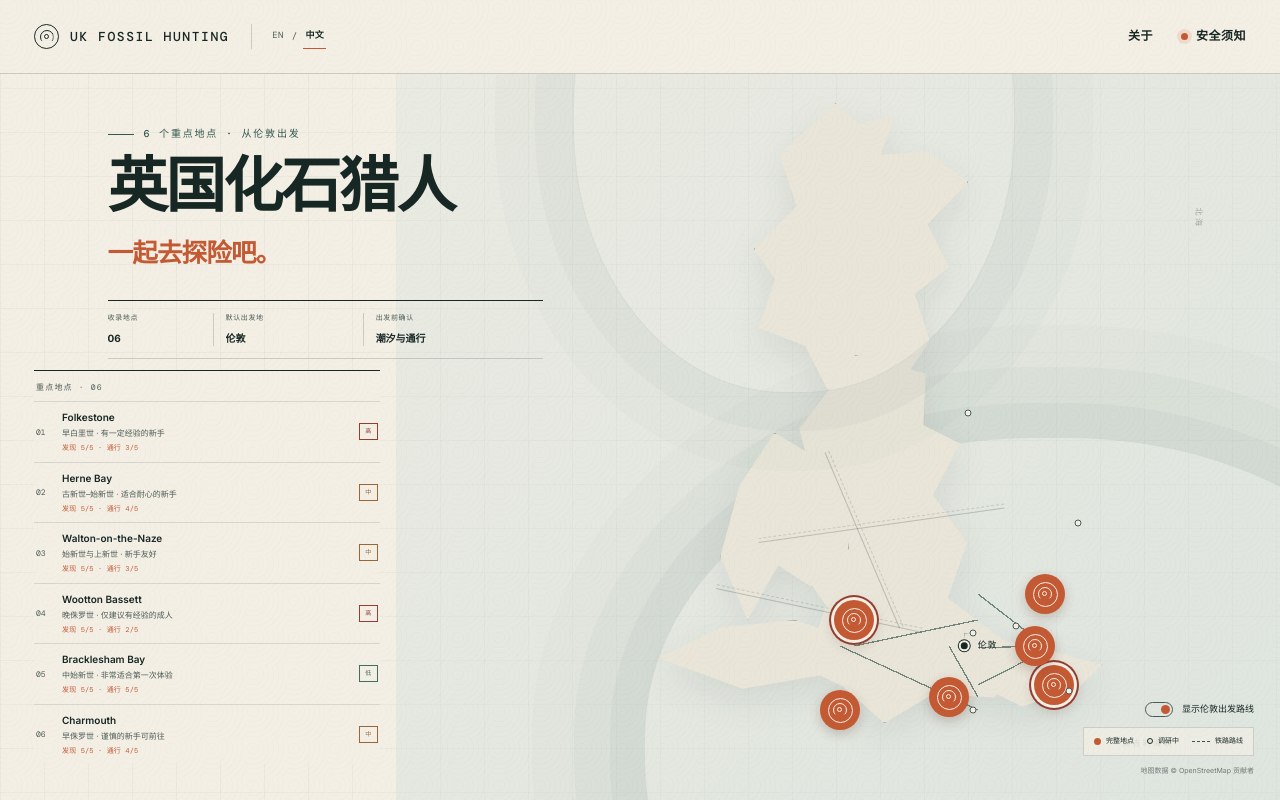
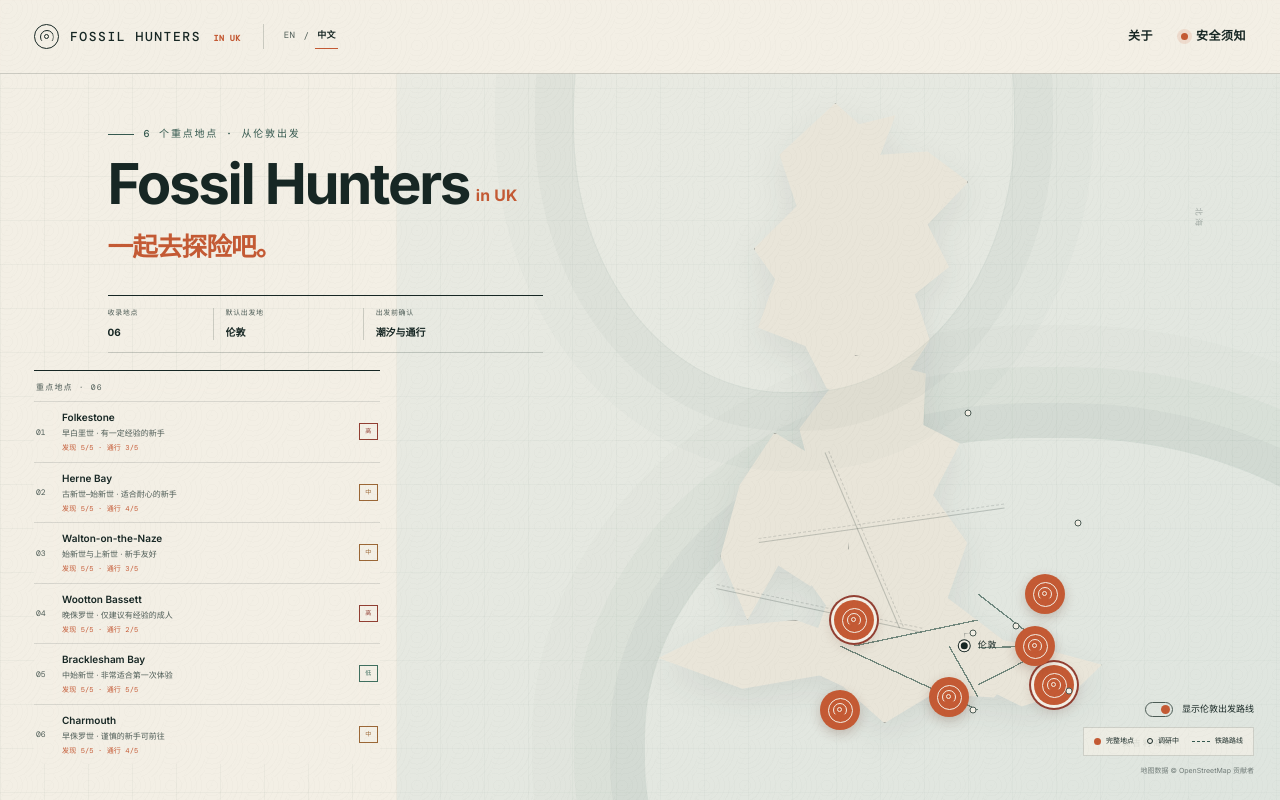
Before and after one commit to LUMINOUS1229/Uk-Fossil-Hunting, a Next.js app: page / in a window 1280 px wide. Built offline with nearby package versions, Linux system fonts and the light colour scheme.

Commit message:
Update title to Fossil Hunters in UK

```diff
--- a/app/FossilMap.tsx
+++ b/app/FossilMap.tsx
@@ -583,7 +583,7 @@ const localizeLocation = (location: Location, language: Language): Location => {
 const copy = {
   en: {
     returnMap: "Return to UK map", about: "About", safetyFirst: "Safety first",
-    heroEyebrow: "6 FIELD SITES · ROUTES FROM LONDON", heroTitle: "UK Fossil Hunters", heroSubtitle: "Let’s go exploring.",
+    heroEyebrow: "6 FIELD SITES · ROUTES FROM LONDON", heroTitle: "Fossil Hunters", heroSubtitle: "Let’s go exploring.",
     scopeSites: "FIELD SITES", scopeStart: "STARTING FROM", scopeStartValue: "LONDON", scopeCheck: "CHECK BEFORE", scopeCheckValue: "TIDE & ACCESS",
     northSea: "NORTH SEA", channel: "ENGLISH CHANNEL", london: "London", open: "Open",
     fromLondon: "from London", fieldSites: "FIELD SITES · 06", close: "Close", explore: "Explore 6 field sites", findShort: "Finds", accessShort: "Access",
@@ -604,7 +604,7 @@ const copy = {
   },
   zh: {
     returnMap: "返回英国总览地图", about: "关于", safetyFirst: "安全须知",
-    heroEyebrow: "6 个重点地点 · 从伦敦出发", heroTitle: "英国化石猎人", heroSubtitle: "一起去探险吧。",
+    heroEyebrow: "6 个重点地点 · 从伦敦出发", heroTitle: "Fossil Hunters", heroSubtitle: "一起去探险吧。",
     scopeSites: "收录地点", scopeStart: "默认出发地", scopeStartValue: "伦敦", scopeCheck: "出发前确认", scopeCheckValue: "潮汐与通行",
     northSea: "北海", channel: "英吉利海峡", london: "伦敦", open: "打开",
     fromLondon: "从伦敦出发", fieldSites: "重点地点 · 06", close: "关闭", explore: "探索 6 个重点地点", findShort: "发现", accessShort: "通行",
@@ -709,7 +709,7 @@ function IntroScreen({ phase }: { phase: Exclude<IntroPhase, "done"> }) {
     <div className={`intro-screen ${phase}`} role="status" aria-label="正在加载英国化石地图">
       <div className="intro-stage">
         <div className="intro-copy">
-          <h1>英国化石猎人</h1>
+          <h1 className="fossil-title"><span>Fossil Hunters</span><small>in UK</small></h1>
           <p>一起去探险吧。</p>
         </div>
         <PixelDinosaur />
@@ -772,7 +772,7 @@ export function FossilMap() {
         <div className="header-left">
           <button className="brand" onClick={() => setSelectedId(null)} aria-label={t.returnMap}>
             <AmmoniteMark small />
-            <span>UK FOSSIL HUNTING</span>
+            <span className="brand-title">FOSSIL HUNTERS <small>IN UK</small></span>
           </button>
           <div className="language-toggle" role="group" aria-label={language === "en" ? "Language" : "语言"}>
             <button className={language === "en" ? "active" : ""} onClick={() => setLanguage("en")} aria-pressed={language === "en"}>EN</button>
@@ -791,7 +791,7 @@ export function FossilMap() {
       <section className={`overview ${selected ? "is-zoomed" : ""}`} aria-hidden={Boolean(selected)}>
         <div className="overview-title">
           <p className="eyebrow">{t.heroEyebrow}</p>
-          <h1>{t.heroTitle}</h1>
+          <h1 className="fossil-title"><span>Fossil Hunters</span><small>in UK</small></h1>
           <p className="adventure-subtitle">{t.heroSubtitle}</p>
           <dl className="guide-scope">
             <div><dt>{t.scopeSites}</dt><dd>06</dd></div>
--- a/app/globals.css
+++ b/app/globals.css
@@ -78,17 +78,32 @@ button {
 }
 
 .intro-stage {
-  width: min(620px, calc(100vw - 40px));
+  width: min(820px, calc(100vw - 40px));
   text-align: center;
 }
 
 .intro-copy h1 {
   margin: 0;
   font-family: var(--font-sans), "PingFang SC", "Microsoft YaHei", sans-serif;
-  font-size: clamp(44px, 7vw, 84px);
+  font-size: clamp(42px, 6vw, 74px);
   font-weight: 700;
   letter-spacing: -.065em;
   line-height: 1;
+}
+
+.fossil-title {
+  white-space: nowrap;
+}
+
+.fossil-title small {
+  display: inline-block;
+  margin-left: .42em;
+  color: var(--rust);
+  font-size: .28em;
+  font-weight: 700;
+  letter-spacing: .015em;
+  vertical-align: .18em;
+  white-space: nowrap;
 }
 
 .intro-copy p {
@@ -326,12 +341,6 @@ button {
 .lang-zh .sssi-card strong {
   font-family: var(--font-sans), "PingFang SC", "Microsoft YaHei", sans-serif;
   letter-spacing: -.04em;
-}
-
-.lang-zh .overview-title h1 {
-  max-width: 620px;
-  font-size: clamp(44px, 4.7vw, 76px);
-  line-height: .98;
 }
 
 .lang-zh .overview-title .intro,
@@ -392,6 +401,14 @@ button {
   cursor: pointer;
 }
 
+.brand-title small {
+  margin-left: 3px;
+  color: var(--rust);
+  font-size: .64em;
+  font-weight: 600;
+  letter-spacing: .06em;
+}
+
 .language-toggle {
   display: inline-flex;
   align-items: center;
@@ -559,6 +576,10 @@ button {
   font-weight: 700;
   letter-spacing: -0.055em;
   line-height: 0.95;
+}
+
+.overview-title .fossil-title {
+  font-size: clamp(43px, 4.4vw, 68px);
 }
 
 .adventure-subtitle {
@@ -2471,11 +2492,6 @@ button {
     font-size: 39px;
   }
 
-  .lang-zh .overview-title h1 {
-    font-size: clamp(40px, 11.8vw, 55px);
-    line-height: 1.05;
-  }
-
   .section-nav {
     top: 0;
     overflow-x: auto;
@@ -2495,6 +2511,11 @@ button {
 }
 
 @media (max-width: 420px) {
+  .intro-copy .fossil-title,
+  .overview-title .fossil-title {
+    font-size: clamp(35px, 11vw, 42px);
+  }
+
   .action-row,
   .route-facts,
   .time-grid,
--- a/app/layout.tsx
+++ b/app/layout.tsx
@@ -7,7 +7,7 @@ const sans = Inter({ variable: "--font-sans", subsets: ["latin"], weight: ["400"
 const mono = DM_Mono({ variable: "--font-mono", subsets: ["latin"], weight: ["400", "500"] });
 
 export const metadata: Metadata = {
-  title: "英国化石猎人",
+  title: "Fossil Hunters in UK",
   description: "一起去探险吧。六条从伦敦出发的英国化石路线。",
 };
 
--- a/app/page.tsx
+++ b/app/page.tsx
@@ -9,17 +9,17 @@ export async function generateMetadata(): Promise<Metadata> {
   const origin = `${protocol}://${host}`;
 
   return {
-    title: "英国化石猎人 — 从伦敦出发的英国化石路线",
+    title: "Fossil Hunters in UK — Routes from London",
     description:
       "一起去探险吧。查看六条从伦敦出发的英国化石路线、潮汐、安全、装备与采集规则。",
     openGraph: {
-      title: "英国化石猎人",
+      title: "Fossil Hunters in UK",
       description: "一起去探险吧。六条从伦敦出发的英国化石路线。",
       images: [{ url: `${origin}/og.png`, width: 1200, height: 630, alt: "UK Fossil Hunting map" }],
     },
     twitter: {
       card: "summary_large_image",
-      title: "英国化石猎人",
+      title: "Fossil Hunters in UK",
       description: "一起去探险吧。六条从伦敦出发的英国化石路线。",
       images: [`${origin}/og.png`],
     },
```
